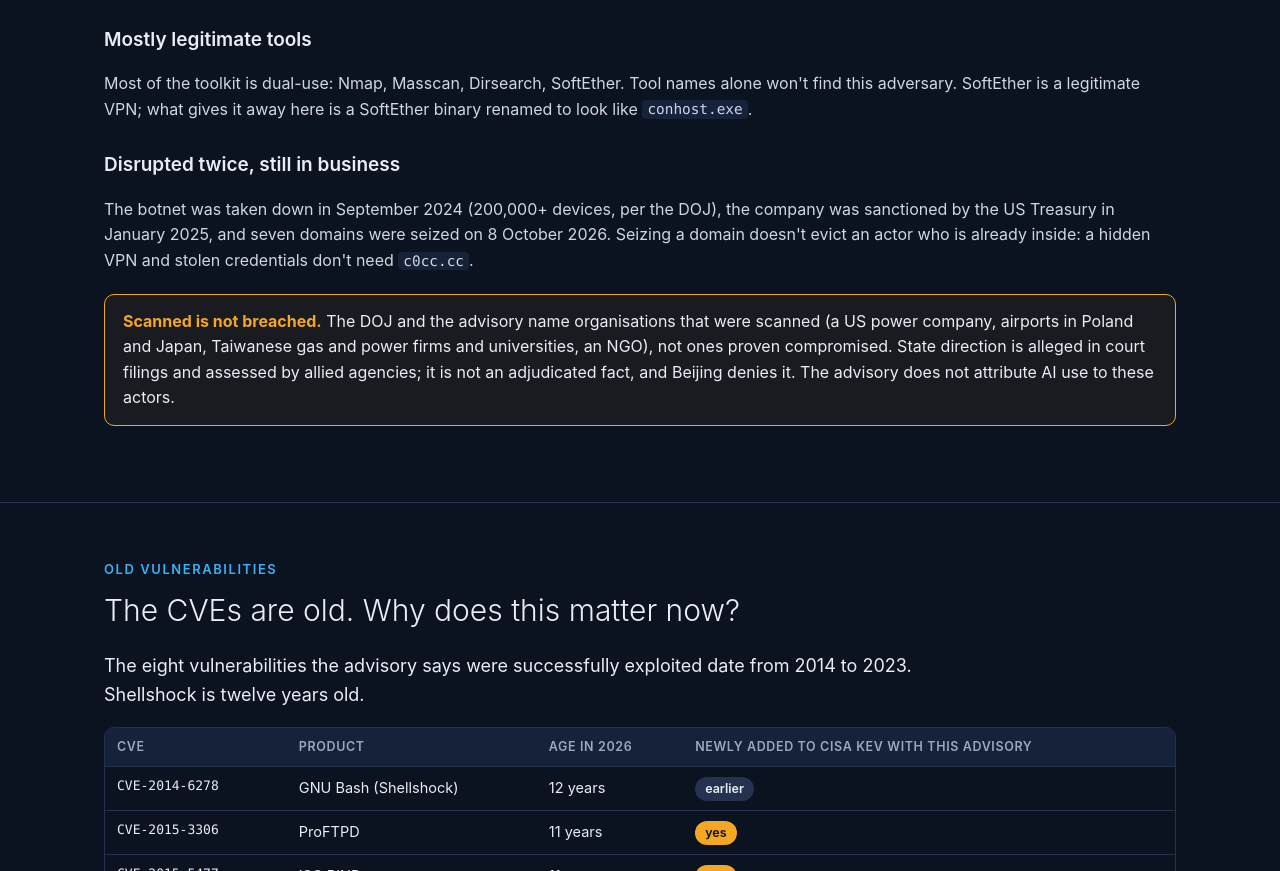
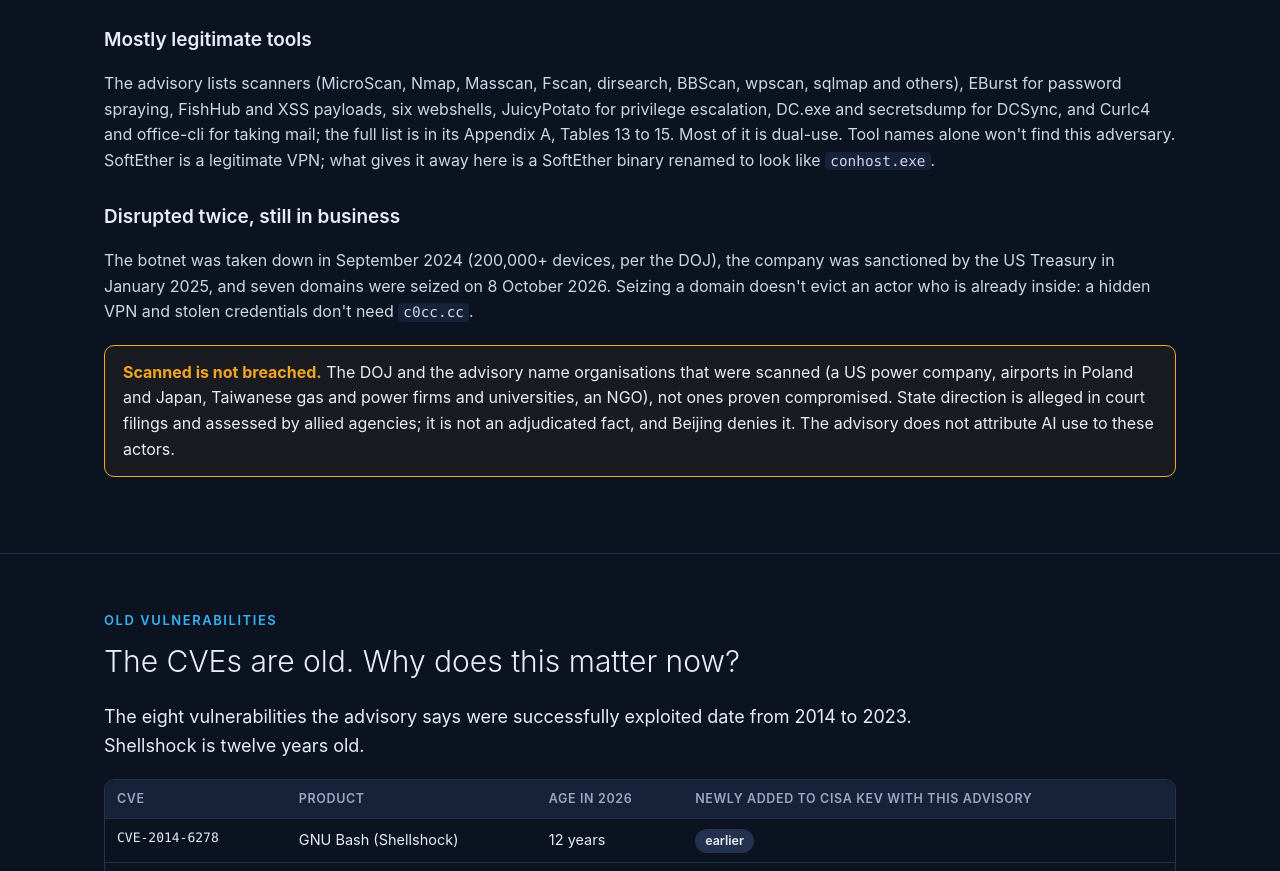
Before and after one commit to ramuvadlamudi/advisory-to-detection-aa26-281a, a plain HTML site: page docs/index.html in a window 1280 px wide. Shown: the part 2941-3812 px from the top of the page. Drawn offline with Linux system fonts and the light colour scheme.

Commit message:
Site: fuller toolkit list from Appendix A
Co-authored-by: Cursor <cursoragent@cursor.com>

```diff
--- a/docs/index.html
+++ b/docs/index.html
@@ -104,7 +104,7 @@
   </div>
 
   <h3>Mostly legitimate tools</h3>
-  <p>Most of the toolkit is dual-use: Nmap, Masscan, Dirsearch, SoftEther. Tool names alone won't find this adversary. SoftEther is a legitimate VPN; what gives it away here is a SoftEther binary renamed to look like <code>conhost.exe</code>.</p>
+  <p>The advisory lists scanners (MicroScan, Nmap, Masscan, Fscan, dirsearch, BBScan, wpscan, sqlmap and others), EBurst for password spraying, FishHub and XSS payloads, six webshells, JuicyPotato for privilege escalation, DC.exe and secretsdump for DCSync, and Curlc4 and office-cli for taking mail; the full list is in its Appendix A, Tables 13 to 15. Most of it is dual-use. Tool names alone won't find this adversary. SoftEther is a legitimate VPN; what gives it away here is a SoftEther binary renamed to look like <code>conhost.exe</code>.</p>
 
   <h3>Disrupted twice, still in business</h3>
   <p>The botnet was taken down in September 2024 (200,000+ devices, per the DOJ), the company was sanctioned by the US Treasury in January 2025, and seven domains were seized on 8 October 2026. Seizing a domain doesn't evict an actor who is already inside: a hidden VPN and stolen credentials don't need <code>c0cc.cc</code>.</p>
```
